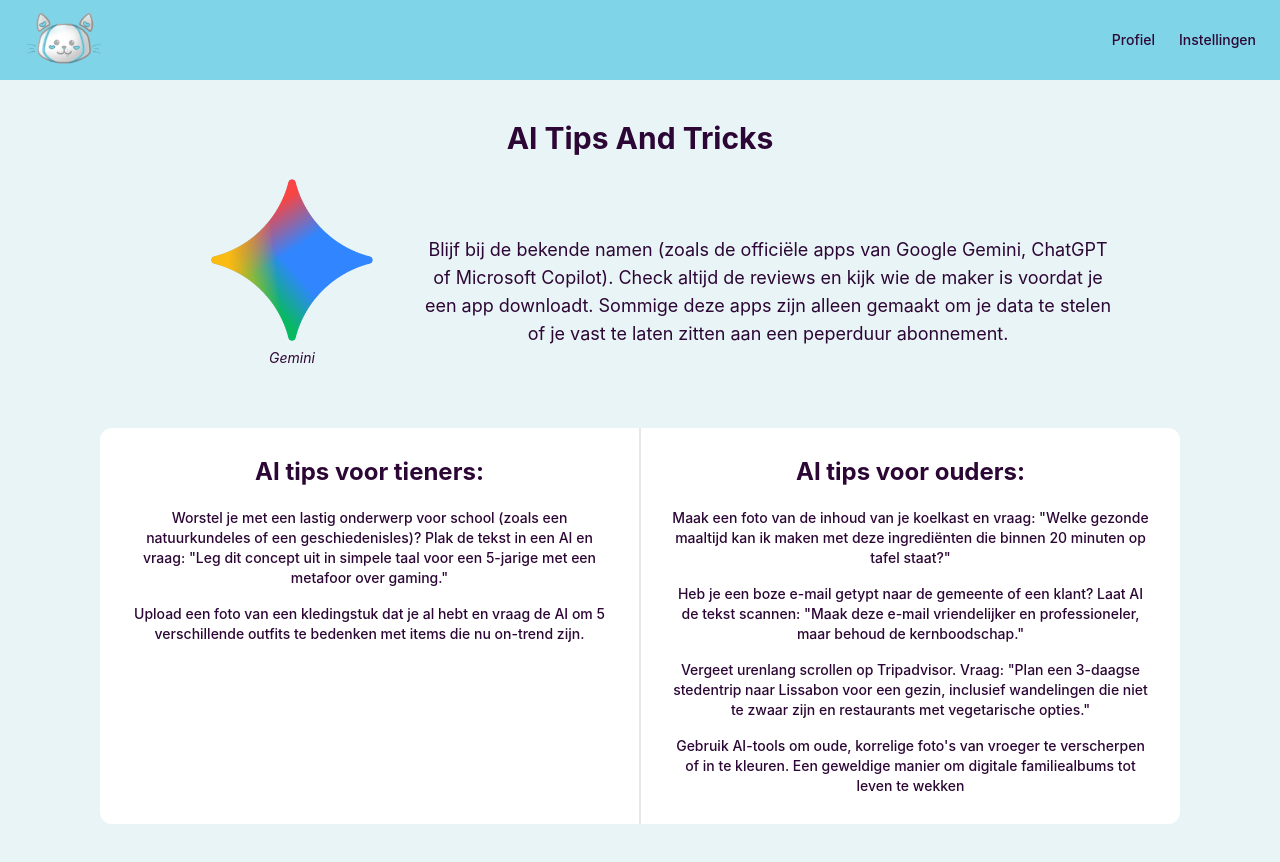
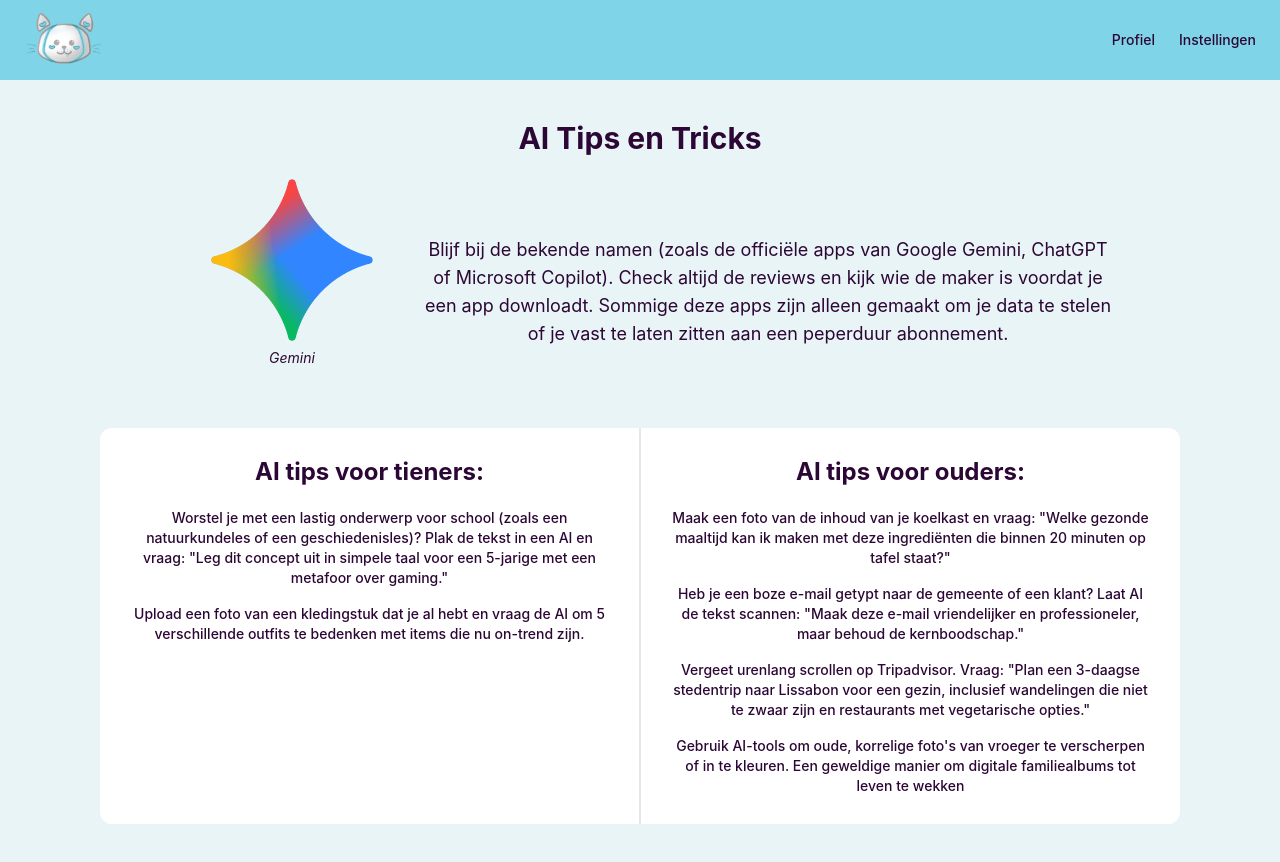
Before and after one commit to SukunaRaven/merai, a React (Vite) app: page /tipsandtricks in a window 1280 px wide. Shown: the top 862 px of the page. Built offline with nearby package versions, Linux system fonts and the light colour scheme; a web font is replaced by a local one.

Commit message:
Changed and to en

```diff
--- a/src/pages/AiTipsAndTricksPage.jsx
+++ b/src/pages/AiTipsAndTricksPage.jsx
@@ -4,7 +4,7 @@
     return (
         <div className="bg-white-blue">
             <Nav/>
-            <h1 className="text-black-blue font-bold text-center font-primary text-3xl mt-10 -mb-5">AI Tips And
+            <h1 className="text-black-blue font-bold text-center font-primary text-3xl mt-10 -mb-5">AI Tips en
                 Tricks</h1>
             <main className="py-15 px-25">
                 <div className="flex justify-between font-secondary gap-10 ">
```
